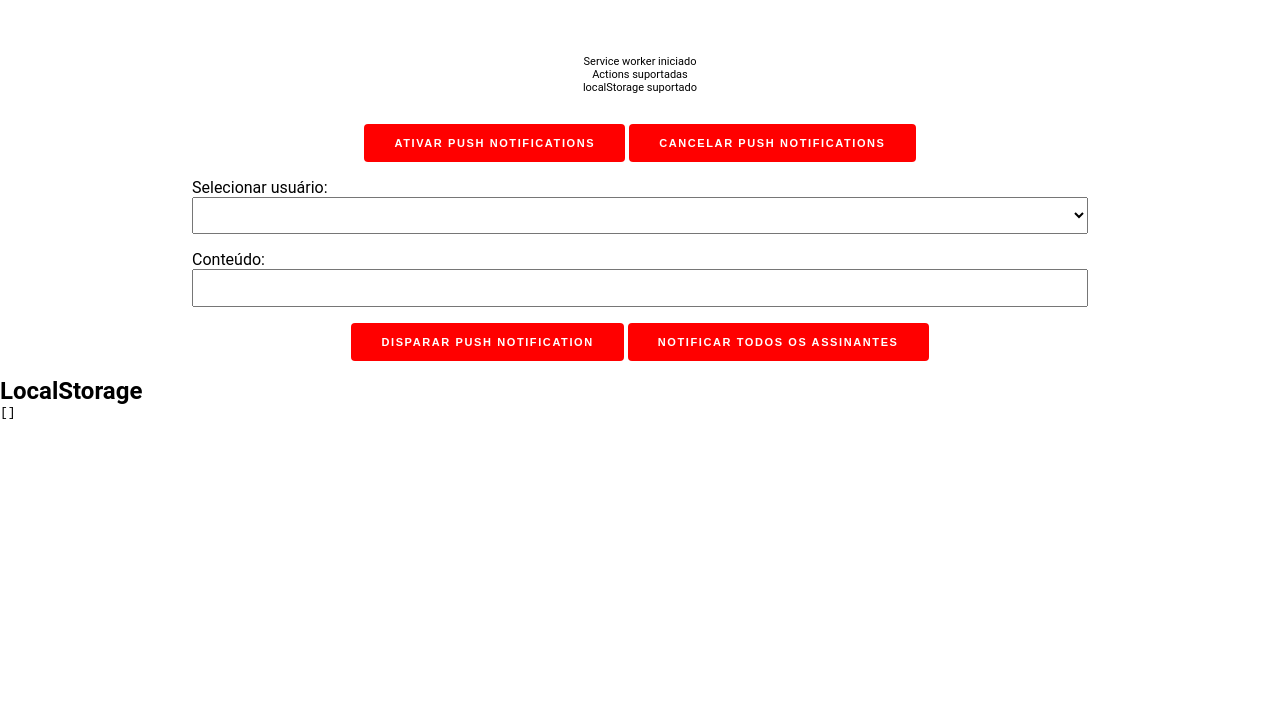
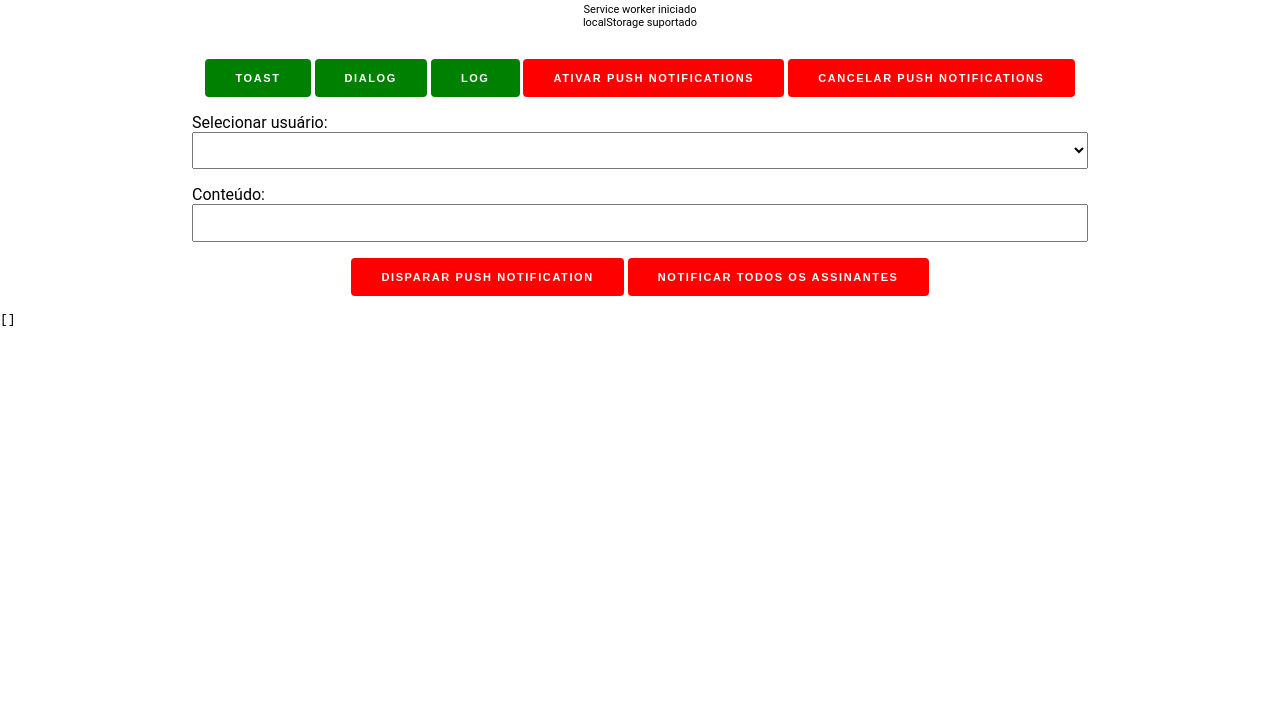
Before and after one commit to mvaldetaro/push.server, a website: page client/index.html in a window 1280 px wide. Shown: the part 95-800 px from the top of the page. Drawn offline with Linux system fonts and the light colour scheme; no server answers.

Commit message:
Interface com android

```diff
--- a/client/index.html
+++ b/client/index.html
@@ -13,6 +13,27 @@
         </header>
         <ul id="msg" class="msg"></ul>
         <div class="allow">
+            <button
+                class="btn-push-android"
+                type="button"
+                onclick="showAndroidToast('Olá Android')"
+            >
+                Toast
+            </button>
+            <button
+                class="btn-push-android"
+                type="button"
+                onclick="showAndroidDialog('Olá Android')"
+            >
+                Dialog
+            </button>
+            <button
+                class="btn-push-android"
+                type="button"
+                onclick="showAndroidLog('Olá Android')"
+            >
+                LOG
+            </button>
             <button class="btn-push-subscribe" type="submit">
                 Ativar Push Notifications
             </button>
@@ -33,20 +54,33 @@
             </label>
 
             <div class="buttons">
-                <button class="btn-push" type="submit">
+                <button class="btn-push" type="button">
                     Disparar Push Notification
                 </button>
 
-                <button class="btn-push-all" type="submit">
+                <button class="btn-push-all" type="button">
                     Notificar todos os assinantes
                 </button>
             </div>
         </form>
 
         <div>
-            <h2>LocalStorage</h2>
+            <!-- <h2>LocalStorage</h2> -->
             <pre id="local"></pre>
         </div>
+        <script type="text/javascript">
+            function showAndroidToast(toast) {
+                Android.showToast(toast);
+            }
+
+            function showAndroidDialog(content) {
+                Android.showDialog(content);
+            }
+
+            function showAndroidLog(userId) {
+                Android.setPush(userId);
+            }
+        </script>
         <script src="main.js"></script>
     </body>
 </html>
--- a/client/main.js
+++ b/client/main.js
@@ -34,17 +34,18 @@ if (hasServiceWorker) {
     serviceWorker = navigator.serviceWorker.register('/sw.js', {
         scope: '/'
     });
+    console.log(serviceWorker);
 } else {
     message.innerHTML = '<li>Sem service worker</li>';
 }
 
-if ('actions' in Notification.prototype) {
-    message.innerHTML = `${message.innerHTML}
-        <li>Actions suportadas</li>`;
-} else {
-    message.innerHTML = `${message.innerHTML}
-    <li>Actions não suportadas</li>`;
-}
+// if ('actions' in Notification.prototype) {
+//     message.innerHTML = `${message.innerHTML}
+//         <li>Notifications e Actions suportadas</li>`;
+// } else {
+//     message.innerHTML = `${message.innerHTML}
+//     <li>Notifications e Actions não suportadas</li>`;
+// }
 
 if (window.localStorage) {
     message.innerHTML = `${message.innerHTML}
@@ -118,10 +119,9 @@ async function unsubscribeUser() {
 }
 
 async function dispatchPushNotification() {
-    if (hasServiceWorker) {
     //const register = await serviceWorker;
     //const subscription = await register.pushManager.getSubscription();
-
+    console.log('dispatchPushNotification');
     const xUserValue = document.querySelector('#users').value;
     const xBodyValue = document.querySelector('#body').value;
     const xSubscription = users[xUserValue].user_id;
@@ -139,9 +139,6 @@ async function dispatchPushNotification() {
             'Content-Type': 'application/json'
         }
     });
-    } else {
-        console.error('Service workers are not supported in this browser');
-    }
 }
 
 async function dispatchPushNotificationAll() {
--- a/client/style.css
+++ b/client/style.css
@@ -17,11 +17,11 @@ body {
 
 header {
     width: 100%;
-    height: 120px;
+    /* height: 120px; */
     display: flex;
     justify-content: center;
     align-items: center;
-    margin-bottom: 30px;
+    margin: 30px auto;
 }
 
 .msg {
@@ -95,6 +95,11 @@ ul {
     border: 0;
 }
 
+.btn-push-android {
+    background-color: green;
+    border: 0;
+}
+
 .allow {
     text-align: center;
 }
--- a/server.js
+++ b/server.js
@@ -1,6 +1,8 @@
 require('dotenv').config({ path: 'variables.env' });
 
 const express = require('express');
+const fs = require('fs');
+const https = require('https');
 const webPush = require('web-push');
 const bodyParser = require('body-parser');
 const path = require('path');
@@ -194,6 +196,7 @@ const sendPushNotification = (
 //sendIntervalPushNotification(subscribes);
 
 // Inicia o servidor
+
 app.set('port', process.env.PORT || 5000);
 
 const server = app.listen(app.get('port'), () => {
```
Also changed, not shown: 2 other files. Lines whose indentation alone changed are shown as unchanged.
